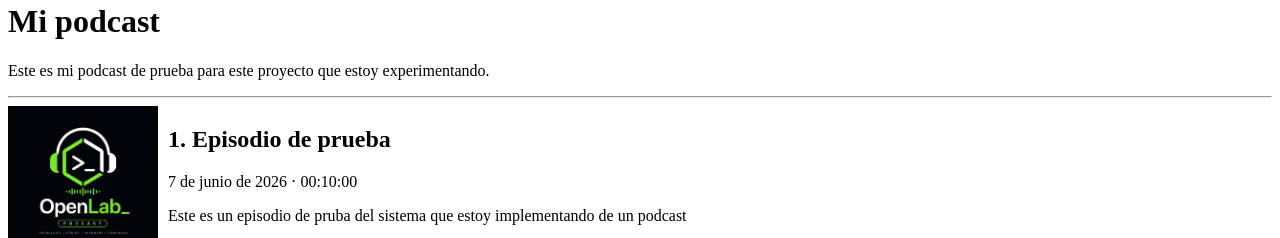
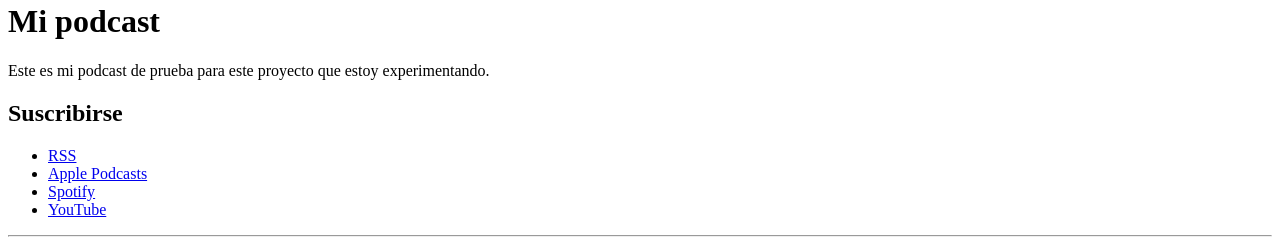
Before and after one commit to miguelalanis/simplepodcast, an Astro site: page / in a window 1280 px wide. Shown: the part 255-493 px from the top of the page. Built offline with nearby package versions, Linux system fonts and the light colour scheme; Astro itself is replaced by a stand-in of ours.

Commit message:
cache headers, subscribe links, pubDate con hora y limpieza de audio

```diff
--- a/src/content.config.ts
+++ b/src/content.config.ts
@@ -38,6 +38,9 @@ const podcast = defineCollection({
     rssItemLimit: z.number().int().positive().default(50),
     homeItemsPerPage: z.number().int().positive().default(10),
     appLanguage: z.enum(['es', 'en']).default('es'),
+    applePodcastId: z.string().optional(),
+    spotifyShowId: z.string().optional(),
+    youtubeHandle: z.string().optional(),
   }),
 });
 
--- a/src/content/episodes/1-episodio-de-prueba.mdx
+++ b/src/content/episodes/1-episodio-de-prueba.mdx
@@ -1,6 +1,6 @@
 ---
 title: 1. Episodio de prueba
-pubDate: 2026-06-07
+pubDate: 2026-06-07T15:00:00.000Z
 status: published
 shortDescription: Este es un episodio de pruba del sistema que estoy implementando de un podcast
 imageUrl: /images/episodes/1-episodio-de-prueba/imageUrl.png
--- a/src/content/episodes/2-flow-cast-lanzamiento-de-la-beta.mdx
+++ b/src/content/episodes/2-flow-cast-lanzamiento-de-la-beta.mdx
@@ -1,6 +1,6 @@
 ---
 title: 2. FlowCast lanzamiento de la beta
-pubDate: 2026-04-27
+pubDate: 2026-04-27T15:00:00.000Z
 status: published
 shortDescription: >-
   El autor presenta la versión beta de FlowCast, detallando los objetivos del
--- a/src/content/episodes/volver-a-obs.mdx
+++ b/src/content/episodes/volver-a-obs.mdx
@@ -9,6 +9,6 @@ fileSize: 4810552
 duration: '00:10:00'
 audioSource:
   url: >-
-    https://podcluster.hel1.your-objectstorage.com/podcasts/salsatec/1778002368_b14636f30a00bd8fcbb8.mp3
+    https://podcluster.hel1.your-objectstorage.com/podcasts/salsatec/1778001817_d22cd4f86c1b0e68b122.mp3
 ---
 En este episodio, SalsaTec explica las razones que le llevaron a regresar a OBS como herramienta principal para sus transmisiones y creación de contenido. Comenta las ventajas que ha encontrado tras probar otras alternativas, los problemas que experimentó con algunas de ellas y cómo OBS sigue destacando por su flexibilidad y ecosistema de complementos.
--- a/src/content/podcast/config.json
+++ b/src/content/podcast/config.json
@@ -7,5 +7,8 @@
   "coverImage": "/images/podcast/coverImage.png",
   "rssItemLimit": 50,
   "homeItemsPerPage": 10,
-  "appLanguage": "es"
+  "appLanguage": "es",
+  "applePodcastId": "/#",
+  "spotifyShowId": "/#",
+  "youtubeHandle": "/#"
 }
--- a/src/pages/index.astro
+++ b/src/pages/index.astro
@@ -6,7 +6,7 @@ import { getEpisodeImage } from '../lib/images';
 
 // Configuración global del podcast
 const podcastConfig = await getEntry('podcast', 'config');
-const { title, description, homeItemsPerPage, appLanguage, coverImage } = podcastConfig.data;
+const { title, description, homeItemsPerPage, appLanguage, coverImage, applePodcastId, spotifyShowId, youtubeHandle } = podcastConfig.data;
 
 // Episodios publicados, ordenados por fecha descendente
 const allEpisodes = await getCollection('episodes', ({ data }) => {
@@ -31,6 +31,15 @@ const episodes = allEpisodes
 		<img src={coverImage} alt={title} width="300" />
 		<h1>{title}</h1>
 		<p>{description}</p>
+		<nav aria-label="Suscribirse al podcast">
+			<h2>Suscribirse</h2>
+			<ul>
+				<li><a href="/feed.xml">RSS</a></li>
+				{applePodcastId && <li><a href={`https://podcasts.apple.com/podcast/id${applePodcastId}`} target="_blank" rel="noopener">Apple Podcasts</a></li>}
+				{spotifyShowId && <li><a href={`https://open.spotify.com/show/${spotifyShowId}`} target="_blank" rel="noopener">Spotify</a></li>}
+				{youtubeHandle && <li><a href={`https://www.youtube.com/@${youtubeHandle}`} target="_blank" rel="noopener">YouTube</a></li>}
+			</ul>
+		</nav>
 		<hr />
 		<section>
 			{episodes.length === 0 && <p>No hay episodios publicados aún.</p>}
```
Also changed, not shown: keystatic.config.ts (+12 -0 lines), src/pages/episodes/[id].astro (+11 -0 lines), src/pages/feed.xml.ts (+7 -1 lines).
